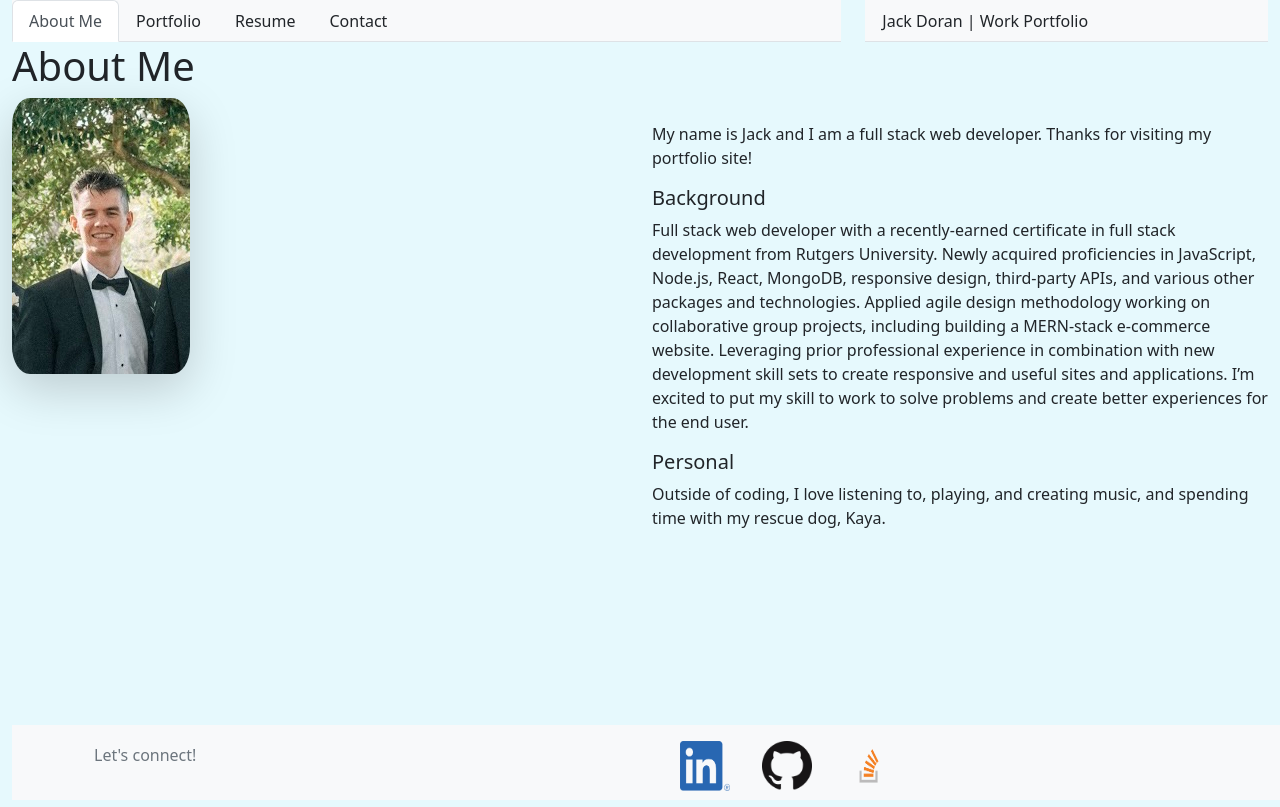
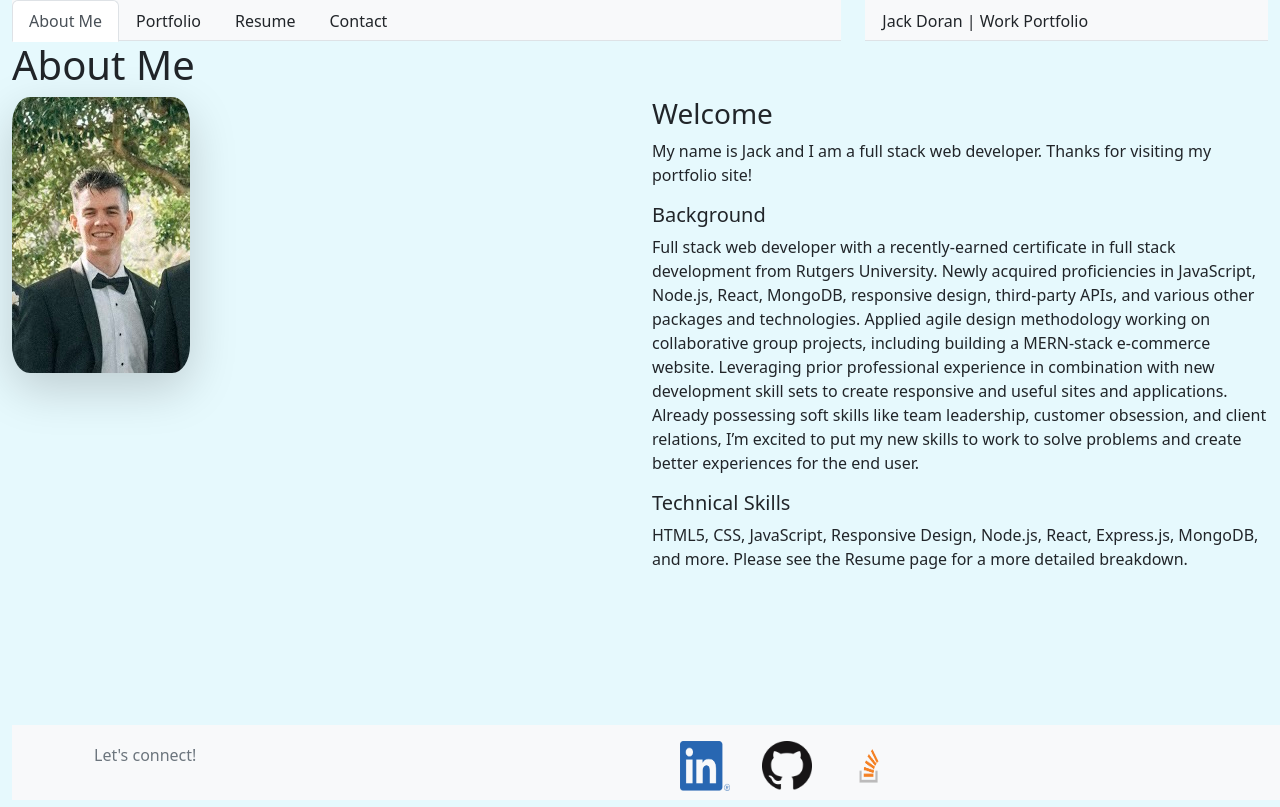
Before and after one commit to jcdoran33/my-portfolio-react, a React (Create React App) app: page / in a window 1280 px wide. Built offline with nearby package versions, Linux system fonts and the light colour scheme.

Commit message:
edits to About Me description on home page to meet requirements

```diff
--- a/public/index.html
+++ b/public/index.html
@@ -22,6 +22,7 @@
       work correctly both with client-side routing and a non-root public URL.
       Learn how to configure a non-root public URL by running `npm run build`.
     -->
+    <link rel="stylesheet" href="https://cdn.jsdelivr.net/npm/bootstrap@4.4.1/dist/css/bootstrap.min.css" integrity="sha384-Vkoo8x4CGsO3+Hhxv8T/Q5PaXtkKtu6ug5TOeNV6gBiFeWPGFN9MuhOf23Q9Ifjh" crossorigin="anonymous">
   <title>Portfolio - Jack Doran</title>
 </head>
 
@@ -38,7 +39,10 @@
       To begin the development, run `npm start` or `yarn start`.
       To create a production bundle, use `npm run build` or `yarn build`.
     -->
-
+    <!-- Bootstrap JS, jQuery, popper links -->
+    <script src="https://code.jquery.com/jquery-3.4.1.slim.min.js" integrity="sha384-J6qa4849blE2+poT4WnyKhv5vZF5SrPo0iEjwBvKU7imGFAV0wwj1yYfoRSJoZ+n" crossorigin="anonymous"></script>
+    <script src="https://cdn.jsdelivr.net/npm/popper.js@1.16.0/dist/umd/popper.min.js" integrity="sha384-Q6E9RHvbIyZFJoft+2mJbHaEWldlvI9IOYy5n3zV9zzTtmI3UksdQRVvoxMfooAo" crossorigin="anonymous"></script>
+    <script src="https://cdn.jsdelivr.net/npm/bootstrap@4.4.1/dist/js/bootstrap.min.js" integrity="sha384-wfSDF2E50Y2D1uUdj0O3uMBJnjuUD4Ih7YwaYd1iqfktj0Uod8GCExl3Og8ifwB6" crossorigin="anonymous"></script>
 </body>
 
 </html>
--- a/src/components/pages/About.js
+++ b/src/components/pages/About.js
@@ -12,13 +12,13 @@ export default function About() {
                     <img src={bioPic} id="biopic" alt='Bio Headshot' className="shadow-lg"/>
                 </div>
                 <div className="col-md">
-                    {/* <h3>Welcome to my portfolio!</h3> */}
-                    <br/>
+                    <h3>Welcome</h3>
+
                     <p>My name is Jack and I am a full stack web developer. Thanks for visiting my portfolio site!</p>
                     <h5>Background</h5>
-                    <p>Full stack web developer with a recently-earned certificate in full stack development from Rutgers University. Newly acquired proficiencies in JavaScript, Node.js, React, MongoDB, responsive design, third-party APIs, and various other packages and technologies. Applied agile design methodology working on collaborative group projects, including building a MERN-stack e-commerce website. Leveraging prior professional experience in combination with new development skill sets to create responsive and useful sites and applications. I’m excited to put my skill to work to solve problems and create better experiences for the end user.</p>
-                    <h5>Personal</h5>
-                    <p>Outside of coding, I love listening to, playing, and creating music, and spending time with my rescue dog, Kaya.</p>
+                    <p>Full stack web developer with a recently-earned certificate in full stack development from Rutgers University. Newly acquired proficiencies in JavaScript, Node.js, React, MongoDB, responsive design, third-party APIs, and various other packages and technologies. Applied agile design methodology working on collaborative group projects, including building a MERN-stack e-commerce website. Leveraging prior professional experience in combination with new development skill sets to create responsive and useful sites and applications. Already possessing soft skills like team leadership, customer obsession, and client relations, I’m excited to put my new skills to work to solve problems and create better experiences for the end user.</p>
+                    <h5>Technical Skills</h5>
+                    <p>HTML5, CSS, JavaScript, Responsive Design, Node.js, React, Express.js, MongoDB, and more. Please see the Resume page for a more detailed breakdown.</p>
                 </div>
             </div>
             <br/><br/><br/><br/><br/><br/>
```
